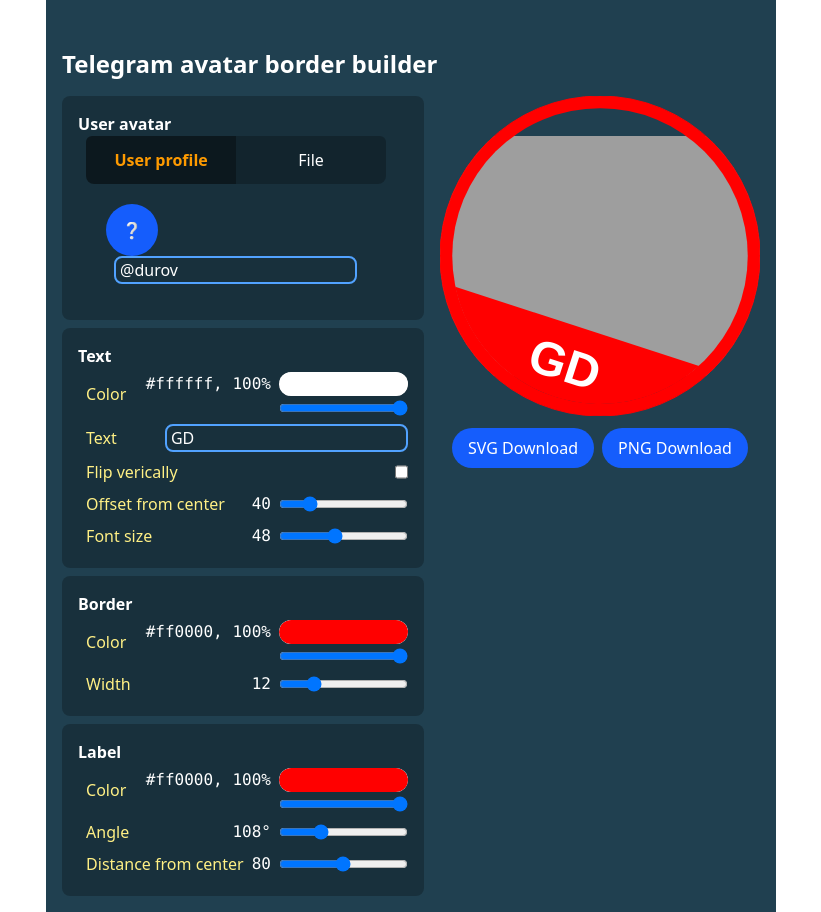
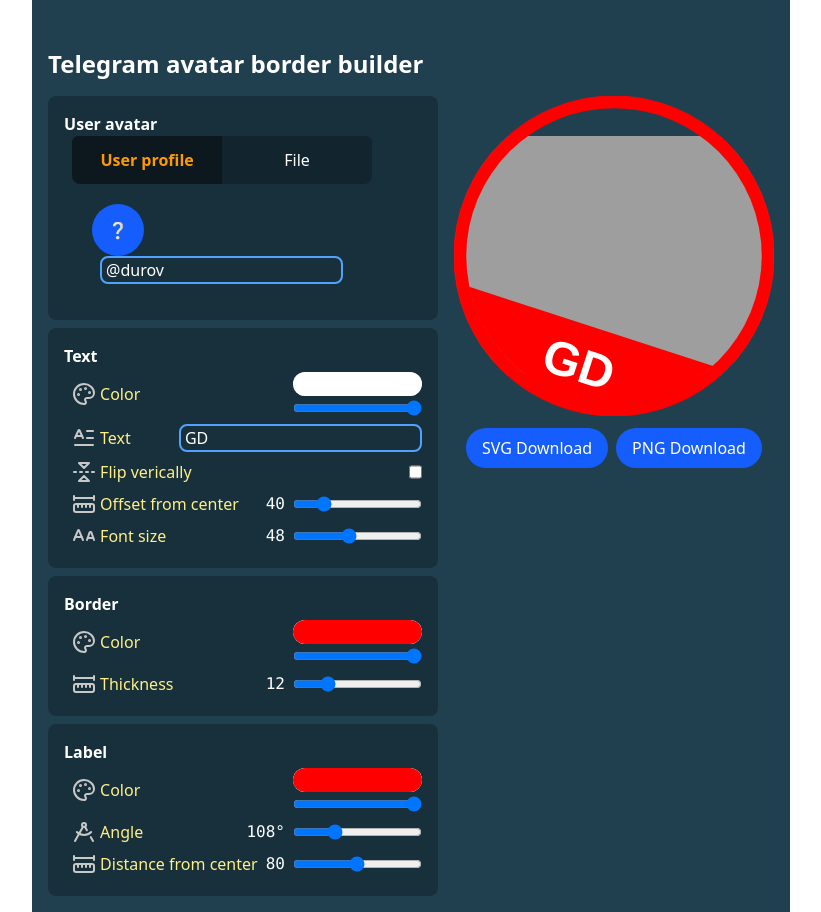
Before and after one commit to Rubyroidas/tgavatar, a React (Vite) app: page / in a window 1280 px wide. Shown: the whole page, without its empty margins (229-1050 px from the left). Built offline with nearby package versions, Linux system fonts and the light colour scheme.

Commit message:
added icons to all fields

```diff
--- a/src/App.tsx
+++ b/src/App.tsx
@@ -1,5 +1,12 @@
 import { useEffect, useState } from 'react';
-// import { ALargeSmall } from 'lucide-react';
+import {
+    ALargeSmall,
+    DraftingCompass,
+    FlipVertical2,
+    Palette,
+    RulerDimensionLine,
+    TextInitial,
+} from 'lucide-react';
 import { Avatar, R } from './Avatar';
 import styles from './App.module.css';
 import { useDropZone } from './hooks/useDropZone';
@@ -40,7 +47,7 @@
     const [ fontSize, setFontSize ] = useState(48);
     // border
     const [ borderColor, setBorderColor ] = useState<ColorWithAlpha>({ color: '#ff0000', opacity: 100 });
-    const [ borderWidth, setBorderWidth ] = useState(12);
+    const [ borderThickness, setBorderThickness ] = useState(12);
     // label
     const [ labelColor, setLabelColor ] = useState<ColorWithAlpha>({ color: '#ff0000', opacity: 100 });
     const [ labelDistance, setLabelDistance ] = useState(80);
@@ -128,31 +135,31 @@
                         </TabsRoot>
                     </FieldGroup>
                     <FieldGroup label="Text">
-                        <Field label="Color">
-                            <FieldValuePreview>
-                                {textColor.color}, {textColor.opacity}%
-                            </FieldValuePreview>
+                        <Field label="Color" icon={<Palette />}>
+                            {/*<FieldValuePreview>*/}
+                            {/*    {textColor.color}, {textColor.opacity}%*/}
+                            {/*</FieldValuePreview>*/}
                             <ColorPickerWithAlpha
                                 color={textColor.color}
                                 opacity={textColor.opacity}
                                 onChange={setTextColor}
                             />
                         </Field>
-                        <Field label="Text">
+                        <Field label="Text" icon={<TextInitial />}>
                             <input
                                 type="text"
                                 value={text}
                                 onChange={(e) => setText(e.target.value)}
                             />
                         </Field>
-                        <Field label="Flip verically">
+                        <Field label="Flip verically" icon={<FlipVertical2 />}>
                             <input
                                 type="checkbox"
                                 checked={flipTextY}
                                 onChange={e => setFlipTextY(e.target.checked)}
                             />
                         </Field>
-                        <Field label="Offset from center">
+                        <Field label="Offset from center" icon={<RulerDimensionLine />}>
                             <FieldValuePreview>
                                 {textOffsetY}
                             </FieldValuePreview>
@@ -165,10 +172,7 @@
                                 onChange={(e) => setTextOffsetY(parseInt(e.target.value, 10))}
                             />
                         </Field>
-                        <Field label={<>
-                            {/*<ALargeSmall/>*/}
-                            Font size
-                        </>}>
+                        <Field icon={<ALargeSmall/>} label="Font size">
                             <FieldValuePreview>
                                 {fontSize}
                             </FieldValuePreview>
@@ -183,42 +187,42 @@
                         </Field>
                     </FieldGroup>
                     <FieldGroup label="Border">
-                        <Field label="Color">
-                            <FieldValuePreview>
-                                {borderColor.color}, {borderColor.opacity}%
-                            </FieldValuePreview>
+                        <Field label="Color" icon={<Palette />}>
+                            {/*<FieldValuePreview>*/}
+                            {/*    {borderColor.color}, {borderColor.opacity}%*/}
+                            {/*</FieldValuePreview>*/}
                             <ColorPickerWithAlpha
                                 color={borderColor.color}
                                 opacity={borderColor.opacity}
                                 onChange={setBorderColor}
                             />
                         </Field>
-                        <Field label="Width">
+                        <Field label="Thickness" icon={<RulerDimensionLine />}>
                             <FieldValuePreview>
-                                {borderWidth}
+                                {borderThickness}
                             </FieldValuePreview>
                             <input
                                 type="range"
-                                value={borderWidth}
+                                value={borderThickness}
                                 min={MIN_BORDER_WIDTH}
                                 max={MAX_BORDER_WIDTH}
                                 step={1}
-                                onChange={(e) => setBorderWidth(parseInt(e.target.value, 10))}
+                                onChange={(e) => setBorderThickness(parseInt(e.target.value, 10))}
                             />
                         </Field>
                     </FieldGroup>
                     <FieldGroup label="Label">
-                        <Field label="Color">
-                            <FieldValuePreview>
-                                {labelColor.color}, {labelColor.opacity}%
-                            </FieldValuePreview>
+                        <Field label="Color" icon={<Palette />}>
+                            {/*<FieldValuePreview>*/}
+                            {/*    {labelColor.color}, {labelColor.opacity}%*/}
+                            {/*</FieldValuePreview>*/}
                             <ColorPickerWithAlpha
                                 color={labelColor.color}
                                 opacity={labelColor.opacity}
                                 onChange={setLabelColor}
                             />
                         </Field>
-                        <Field label="Angle">
+                        <Field label="Angle" icon={<DraftingCompass />}>
                             <FieldValuePreview>
                                 {labelAngle}&deg;
                             </FieldValuePreview>
@@ -231,7 +235,7 @@
                                 onChange={(e) => setLabelAngle(parseInt(e.target.value, 10))}
                             />
                         </Field>
-                        <Field label="Distance from center">
+                        <Field label="Distance from center" icon={<RulerDimensionLine />}>
                             <FieldValuePreview>
                                 {labelDistance}
                             </FieldValuePreview>
@@ -257,7 +261,7 @@
                             labelDistance={labelDistance}
                             labelAngle={labelAngle}
                             borderColor={borderColor}
-                            borderWidth={borderWidth}
+                            borderThickness={borderThickness}
                             textColor={textColor}
                             flipTextY={flipTextY}
                         />
--- a/src/Avatar.tsx
+++ b/src/Avatar.tsx
@@ -18,7 +18,7 @@
     labelDistance: number;
     labelAngle: number;
     borderColor: ColorWithAlpha;
-    borderWidth: number;
+    borderThickness: number;
 };
 export const Avatar = (props: AvatarProps) => {
     const {
@@ -30,7 +30,7 @@
         labelDistance,
         labelAngle,
         borderColor,
-        borderWidth,
+        borderThickness,
         textColor,
         flipTextY,
     } = props;
@@ -38,11 +38,11 @@
     const deltaAngle = Math.acos(labelDistance / R);
     const startAngle = labelAngleRad - deltaAngle;
     const endAngle = labelAngleRad + deltaAngle;
-    const sx = R + ((R - borderWidth) * Math.cos(startAngle));
-    const sy = R + ((R - borderWidth) * Math.sin(startAngle));
-    const ex = R + ((R - borderWidth) * Math.cos(endAngle));
-    const ey = R + ((R - borderWidth) * Math.sin(endAngle));
-    const labelArcParams = [ 'M', sx, sy, 'A', (R - borderWidth), (R - borderWidth), 0, 0, 1, ex, ey, 'L', sx, sy, 'Z', ].join(' ');
+    const sx = R + ((R - borderThickness) * Math.cos(startAngle));
+    const sy = R + ((R - borderThickness) * Math.sin(startAngle));
+    const ex = R + ((R - borderThickness) * Math.cos(endAngle));
+    const ey = R + ((R - borderThickness) * Math.sin(endAngle));
+    const labelArcParams = [ 'M', sx, sy, 'A', (R - borderThickness), (R - borderThickness), 0, 0, 1, ex, ey, 'L', sx, sy, 'Z', ].join(' ');
     const textAngle = labelAngle + (flipTextY ? 180 : 0) - 90;
     const textOffsetX = userTextOffsetY * Math.cos(labelAngleRad);
     const textOffsetY = userTextOffsetY * Math.sin(labelAngleRad);
@@ -70,7 +70,7 @@
                     <circle
                         cx={R}
                         cy={R}
-                        r={R - borderWidth - 0.25}
+                        r={R - borderThickness - 0.25}
                         fill="black"
                     />
                 </mask>
@@ -116,7 +116,7 @@
                 mask="url(#labelMask)"
             />
 
-            {borderWidth > 0 && (
+            {borderThickness > 0 && (
                 <circle
                     cx={R}
                     cy={R}
--- a/src/components/Field.module.css
+++ b/src/components/Field.module.css
@@ -10,4 +10,8 @@
 
 .label {
     @apply flex flex-row items-center gap-1 text-yellow-200;
+
+    & > svg {
+        color: #c8c8c8;
+    }
 }
--- a/src/components/Field.tsx
+++ b/src/components/Field.tsx
@@ -3,11 +3,14 @@
 import styles from './Field.module.css';
 
 type Props = PropsWithChildren & {
-    label: string | ReactElement;
+    icon?: ReactElement;
+    label: string;
 }
-export const Field = ({ label, children }: Props) => (
+export const Field = ({ icon, label, children }: Props) => (
     <div className={styles.field}>
-        <label className={styles.label}>{label}</label>
+        <label className={styles.label}>
+            {icon} {label}
+        </label>
         {children}
     </div>
 );
```
